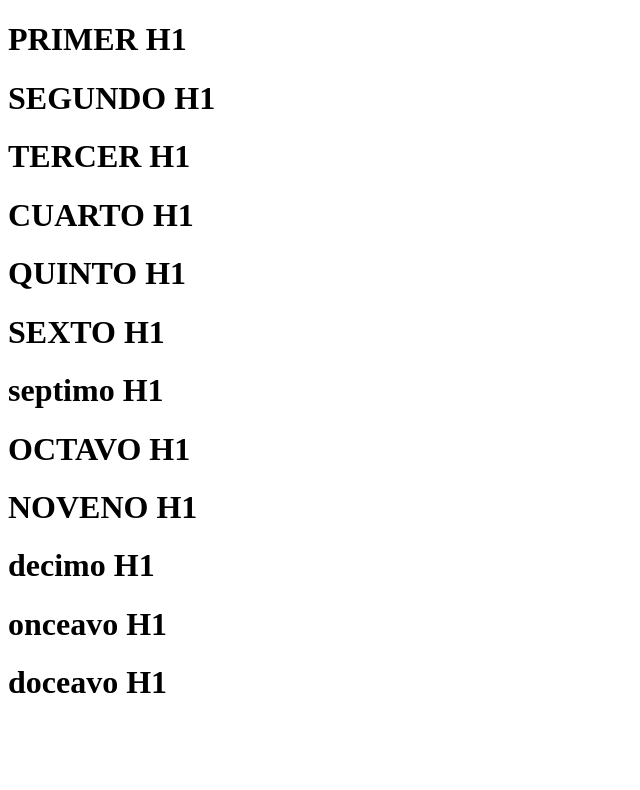
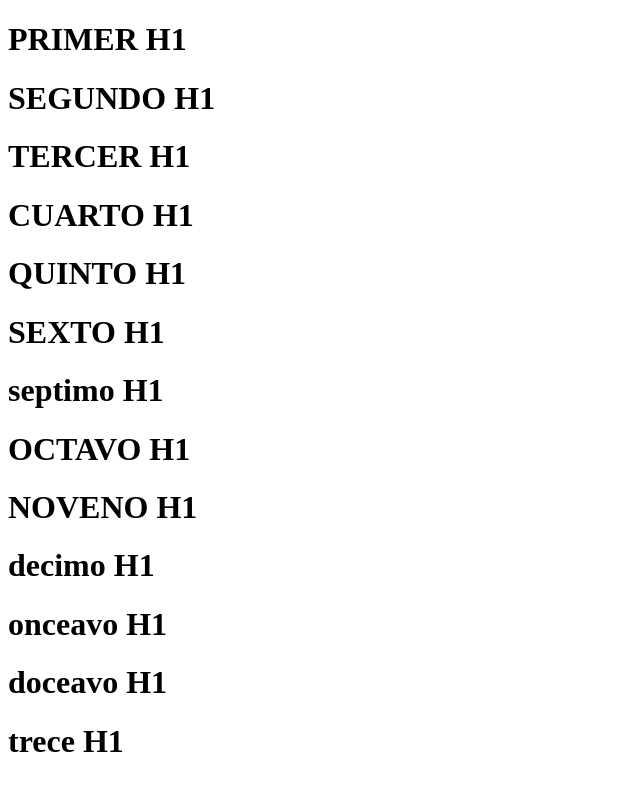
Before and after one commit to D4go10/repositorio_clase_lunes, a plain HTML site: page index.html in a window 1280 px wide. Shown: the whole page, without its empty margins (0-640 px from the left). Drawn offline with Linux system fonts and the light colour scheme.

Commit message:
h1 numero trece

```diff
--- a/index.html
+++ b/index.html
@@ -18,5 +18,6 @@
     <H1>decimo H1</H1>
     <H1>onceavo H1</H1>
     <H1>doceavo H1</H1>
+    <H1>trece H1</H1>
 </body>
 </html>
```
